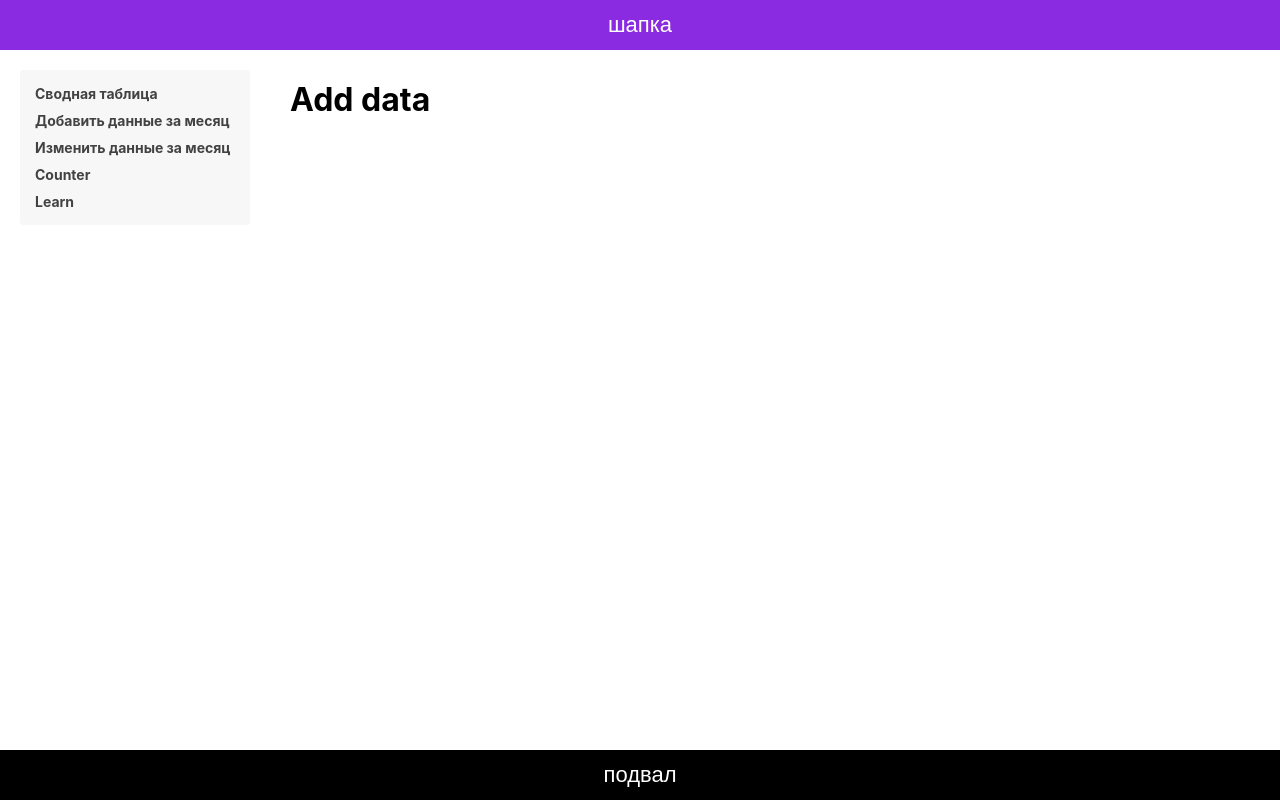
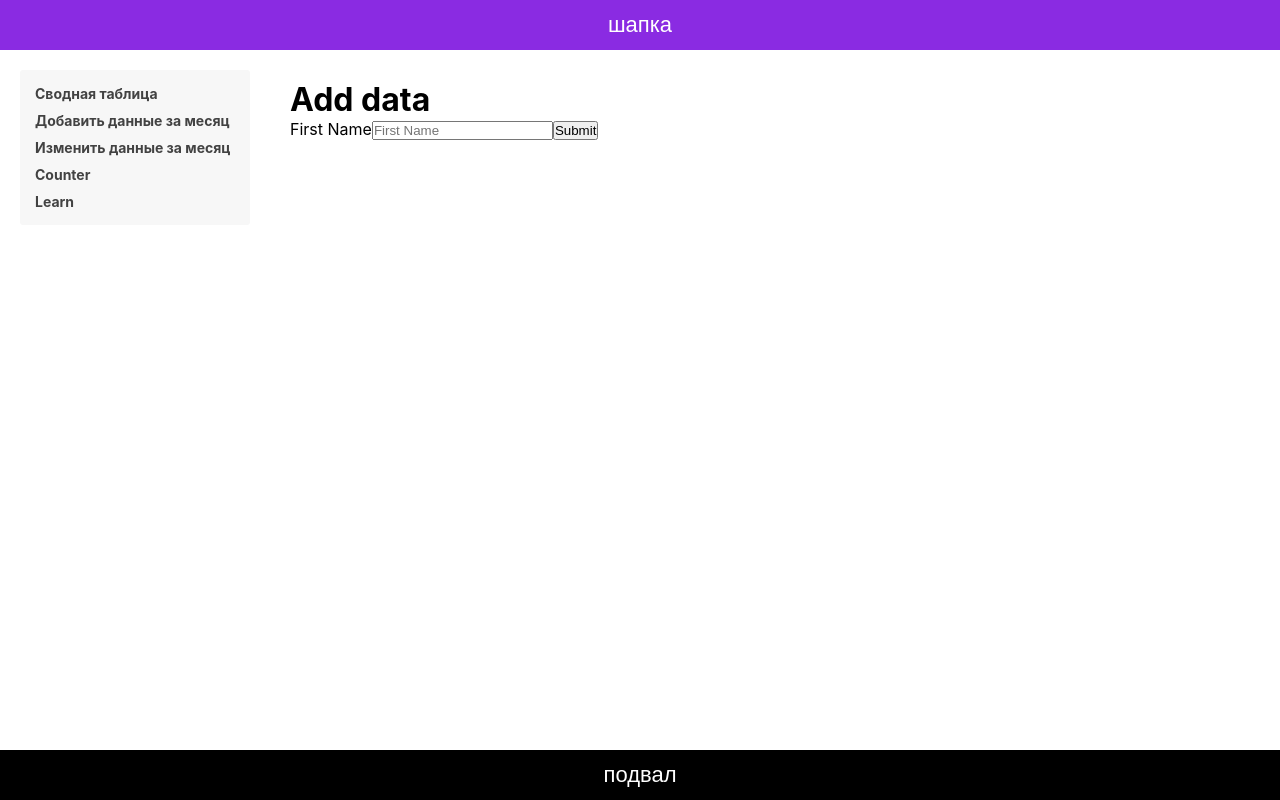
Before and after one commit to bakabk/payment-calculator, a React (Create React App) app: page /add-page in a window 1280 px wide. Built offline with nearby package versions, Linux system fonts and the light colour scheme.

Commit message:
добавление formik

```diff
--- a/package.json
+++ b/package.json
@@ -16,6 +16,7 @@
     "@types/react-virtualized": "^9.21.12",
     "@types/react-window": "^1.8.4",
     "clsx": "^1.1.1",
+    "formik": "^2.2.9",
     "immutable": "^4.0.0-rc.14",
     "node-sass": "^6.0.1",
     "react": "^17.0.2",
--- a/src/Add.tsx
+++ b/src/Add.tsx
@@ -1,11 +1,39 @@
-import React from "react";
+import * as React from 'react';
+import {
+    Formik,
+    FormikHelpers,
+    FormikProps,
+    Form,
+    Field,
+    FieldProps,
+} from 'formik';
 
-const Add: React.FC = () => {
-    return <div>
-        <h1>
-            Add data
-        </h1>
-    </div>
-}
+const initialValues = {
+    firstName: '' as string,
+};
+
+type MyFormValues = typeof initialValues;
+
+const Add: React.FC<{}> = () => {
+    return (
+        <div>
+            <h1>Add data</h1>
+            <Formik
+                initialValues={initialValues}
+                onSubmit={(values, actions) => {
+                    console.log({ values, actions });
+                    alert(JSON.stringify(values, null, 2));
+                    actions.setSubmitting(false);
+                }}
+            >
+                <Form>
+                    <label htmlFor="firstName">First Name</label>
+                    <Field id="firstName" name="firstName" placeholder="First Name" />
+                    <button type="submit">Submit</button>
+                </Form>
+            </Formik>
+        </div>
+    );
+};
 
 export default Add;
```
Also changed, not shown: 1 other file (tests, documents, lock files or other folders).
